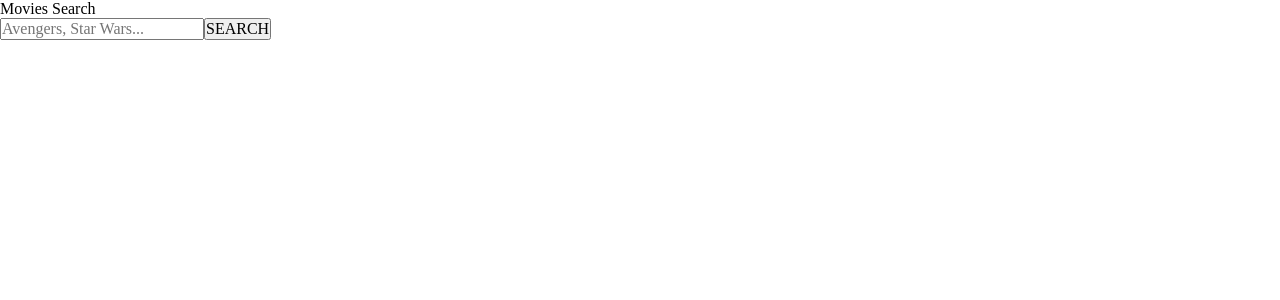
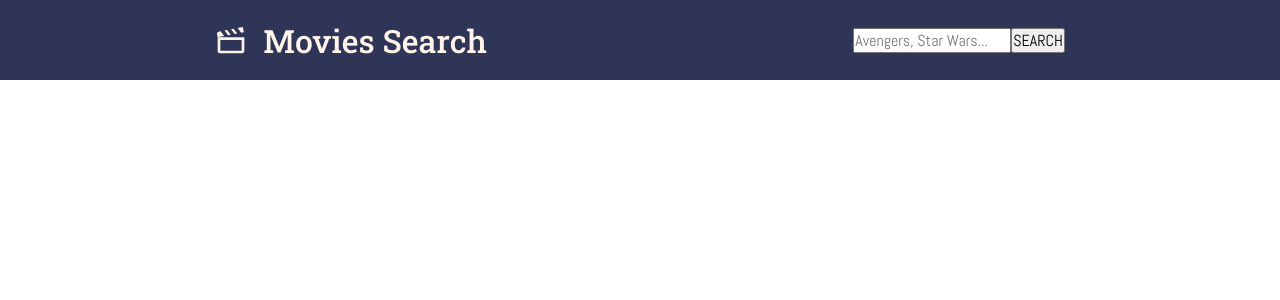
Before and after one commit to alvaromd99/movie-app, a React (Vite) app: page / in a window 1280 px wide. Shown: the top 300 px of the page. Built offline with nearby package versions, Linux system fonts and the light colour scheme.

Commit message:
add title and icon

```diff
--- a/src/App.css
+++ b/src/App.css
@@ -1,3 +1,5 @@
+@import url('https://fonts.googleapis.com/css2?family=Abel&family=Roboto+Slab:wght@500&display=swap');
+
 :root {
 	--bg-color: #2f3556;
 	--text-color: #fef4e9;
@@ -5,3 +7,9 @@
 	--color-two: #2ac6ea;
 	--color-three: #ed6673;
 }
+
+.App {
+	background-color: var(--bg-color);
+	color: var(--text-color);
+	font-family: 'Abel', sans-serif;
+}
--- a/src/header/Header.css
+++ b/src/header/Header.css
@@ -0,0 +1,19 @@
+.header {
+	height: 5rem;
+	display: flex;
+	align-items: center;
+	justify-content: space-around;
+	padding-inline: 2rem;
+
+	& .title {
+		display: flex;
+		align-items: center;
+		justify-content: center;
+		gap: 1rem;
+
+		& h1 {
+			font-size: 2rem;
+			font-family: 'Roboto Slab', serif;
+		}
+	}
+}
--- a/src/header/Header.jsx
+++ b/src/header/Header.jsx
@@ -1,9 +1,13 @@
+import { MovieIcon } from '../icons/MovieIcon'
 import './Header.css'
 
 export default function Header() {
 	return (
 		<div className='header'>
-			<h1>Movies Search</h1>
+			<div className='title'>
+				<MovieIcon />
+				<h1>Movies Search</h1>
+			</div>
 			<form>
 				<input type='text' placeholder='Avengers, Star Wars...' />
 				<button type='submit'>SEARCH</button>
--- /dev/null
+++ b/src/icons/MovieIcon.jsx
@@ -0,0 +1,15 @@
+export function MovieIcon(props) {
+	return (
+		<svg
+			xmlns='http://www.w3.org/2000/svg'
+			width='2em'
+			height='2em'
+			viewBox='0 0 24 24'
+			{...props}>
+			<path
+				fill='#fef4e9'
+				d='m20.84 2.18l-3.93.78l2.74 3.54l1.97-.4l-.78-3.92m-6.87 1.36L12 3.93l2.75 3.53l1.96-.39l-2.74-3.53m-4.9.96l-1.97.41l2.75 3.53l1.96-.39L9.07 4.5m-4.91 1l-.98.19a1.995 1.995 0 0 0-1.57 2.35L2 10l4.9-.97L4.16 5.5M20 12v8H4v-8h16m2-2H2v10a2 2 0 0 0 2 2h16c1.11 0 2-.89 2-2V10Z'
+			/>
+		</svg>
+	)
+}
```
Also changed, not shown: .eslintrc.cjs.
